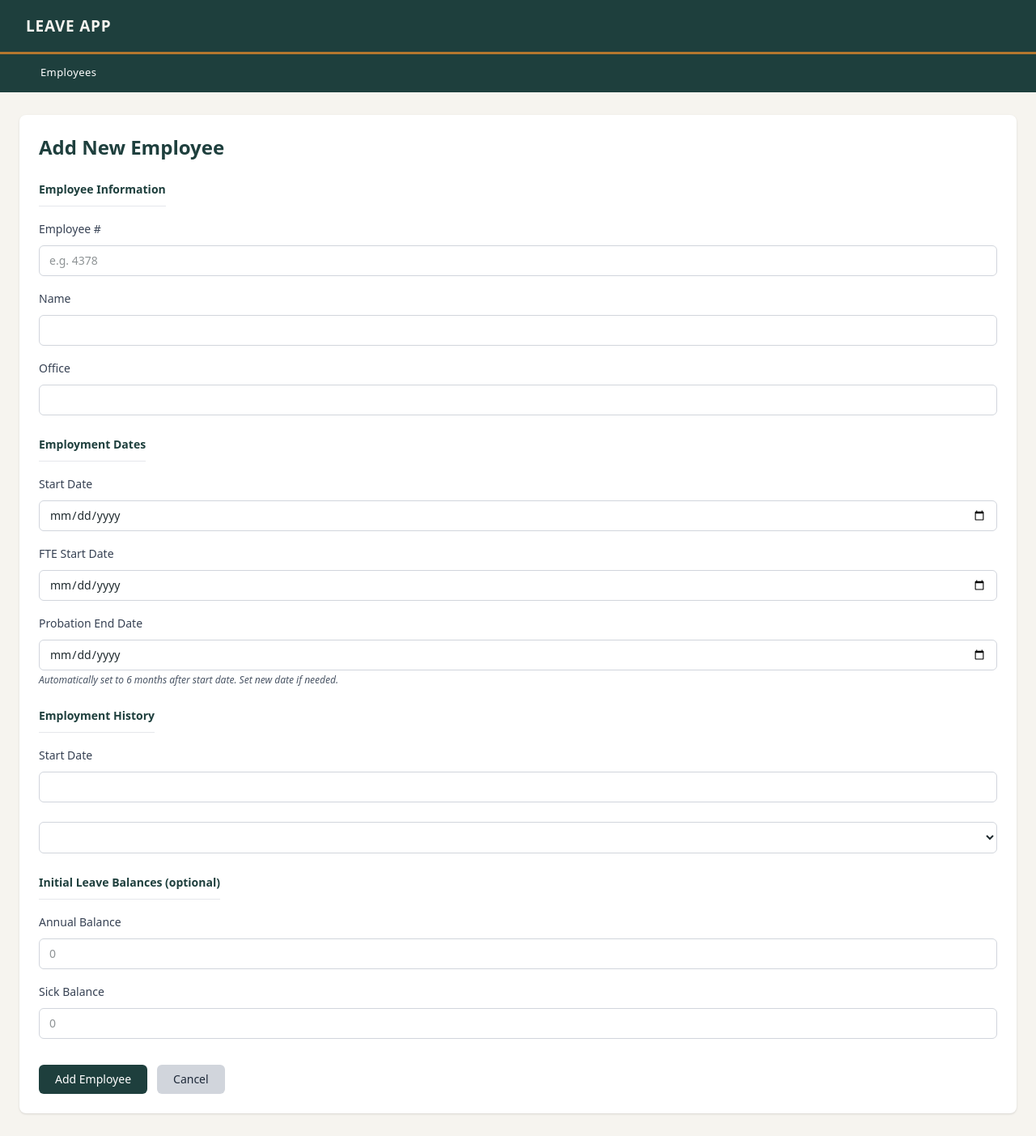
After one commit to gel0king/leave-app, a Flask app: page /employees/new in a window 1280 px wide. The commit adds this page. Shown: the whole page at 81% size. Run offline with Flask 3, Linux system fonts and the light colour scheme; lists and menus that the app fills with data are empty.

Commit message:
push for home

```diff
--- a/app/routes/employees.py
+++ b/app/routes/employees.py
@@ -12,3 +12,7 @@ def employees():
 @employees_bp.route("/employees/new")
 def new_employee():
     return render_template("new_employee.html")
+
+@employees_bp.route("/employees/add", methods=["POST"])
+def add_employee_submit():
+    pass
--- a/app/templates/employees.html
+++ b/app/templates/employees.html
@@ -67,8 +67,11 @@
                 {% endfor %}
         </table>
     </div>
+    {% else %}
+        <p class="text-gray-500 italic">No employees yet.</p>
     {% endif %}
 </div>
+
 <script>
   // Fuzzy search
   function fuzzyMatch(searchStr, targetStr) {
--- /dev/null
+++ b/app/templates/new_employee.html
@@ -0,0 +1,210 @@
+{% extends "base.html" %} {% block content %}
+
+<div class="bg-white rounded-lg p-6 shadow-sm">
+    <h2 class="text-2xl font-semibold text-[#1e3f3d] mb-6">Add New Employee</h2>
+    <form method="post" action="{{ url_for('employees.add_employee_submit') }}">
+        <!-- Employee Information -->
+        <fieldset class="mb-6">
+            <legend
+                class="font-bold text-[#1e3f3d] pb-2 mb-4 border-b border-gray-200"
+            >
+                Employee Information
+            </legend>
+            <div class="space-y-4">
+                <label class="block">
+                    <span class="text-gray-700 text-sm font-medium"
+                        >Employee #</span
+                    >
+                    <input
+                        type="text"
+                        name="employee_number"
+                        placeholder="e.g. 4378"
+                        required
+                        class="mt-2 w-full px-3 py-2 border border-gray-300 rounded-md text-sm focus:outline-none focus:ring-2 focus:ring-[#1e3f3d]"
+                    />
+                </label>
+                <label class="block">
+                    <span class="text-gray-700 text-sm font-medium">Name</span>
+                    <input
+                        type="text"
+                        name="name"
+                        required
+                        class="mt-2 w-full px-3 py-2 border border-gray-300 rounded-md text-sm focus:outline-none focus:ring-2 focus:ring-[#1e3f3d]"
+                    />
+                </label>
+                <label class="block">
+                    <span class="text-gray-700 text-sm font-medium"
+                        >Office</span
+                    >
+                    <input
+                        type="text"
+                        name="department"
+                        class="mt-2 w-full px-3 py-2 border border-gray-300 rounded-md text-sm focus:outline-none focus:ring-2 focus:ring-[#1e3f3d]"
+                    />
+                </label>
+            </div>
+        </fieldset>
+
+        <!-- Employment Dates -->
+        <fieldset class="mb-6">
+            <legend
+                class="font-bold text-[#1e3f3d] pb-2 mb-4 border-b border-gray-200"
+            >
+                Employment Dates
+            </legend>
+            <div class="space-y-4">
+                <label class="block">
+                    <span class="text-gray-700 text-sm font-medium"
+                        >Start Date</span
+                    >
+                    <input
+                        type="date"
+                        name="start_date"
+                        id="start_date"
+                        required
+                        class="mt-2 w-full px-3 py-2 border border-gray-300 rounded-md text-sm focus:outline-none focus:ring-2 focus:ring-[#1e3f3d]"
+                    />
+                </label>
+                <label class="block">
+                    <span class="text-gray-700 text-sm font-medium"
+                        >FTE Start Date</span
+                    >
+                    <input
+                        type="date"
+                        name="fte_start_date"
+                        id="fte_start_date"
+                        required
+                        class="mt-2 w-full px-3 py-2 border border-gray-300 rounded-md text-sm focus:outline-none focus:ring-2 focus:ring-[#1e3f3d]"
+                    />
+                </label>
+                <label class="block">
+                    <span class="text-gray-700 text-sm font-medium"
+                        >Probation End Date</span
+                    >
+                    <input
+                        type="date"
+                        name="probation_end"
+                        id="probation_end"
+                        class="mt-2 w-full px-3 py-2 border border-gray-300 rounded-md text-sm focus:outline-none focus:ring-2 focus:ring-[#1e3f3d]"
+                    />
+                    <p class="text-xs text-gray-600 italic mt-1">
+                        Automatically set to 6 months after start date. Set new
+                        date if needed.
+                    </p>
+                </label>
+            </div>
+        </fieldset>
+
+        <!-- Employment History -->
+        <fieldset class="mb-6">
+            <legend
+                class="font-bold text-[#1e3f3d] pb-2 mb-4 border-b border-gray-200"
+            >
+                Employment History
+            </legend>
+            <div class="space-y-4">
+                <label class="block">
+                    <span class="text-gray-700 text-sm font-medium"
+                        >Start Date</span
+                    >
+                    <input
+                        type="Text"
+                        name="start_date"
+                        id="start_date"
+                        required
+                        class="mt-2 w-full px-3 py-2 border border-gray-300 rounded-md text-sm focus:outline-none focus:ring-2 focus:ring-[#1e3f3d]"
+                    />
+                </label>
+                <select
+                    id="employee_hire_type_id"
+                    name="employee_hire_type_id"
+                    required
+                    class="mt-2 w-full px-3 py-2 border border-gray-300 rounded-md text-sm focus:outline-none focus:ring-2 focus:ring-[#1e3f3d]"
+                >
+                    {% for h in history %}
+                    <option value="{{ h.id }}">{{h.type}}</option>
+                    {% endfor %}
+                </select>
+            </div>
+        </fieldset>
+
+        <!-- Initial Leave Balances -->
+        <fieldset class="mb-6">
+            <legend
+                class="font-bold text-[#1e3f3d] pb-2 mb-4 border-b border-gray-200"
+            >
+                Initial Leave Balances (optional)
+            </legend>
+            <div class="space-y-4">
+                <label class="block">
+                    <span class="text-gray-700 text-sm font-medium"
+                        >Annual Balance</span
+                    >
+                    <input
+                        type="number"
+                        step="0.5"
+                        name="annual_balance"
+                        placeholder="0"
+                        class="mt-2 w-full px-3 py-2 border border-gray-300 rounded-md text-sm focus:outline-none focus:ring-2 focus:ring-[#1e3f3d]"
+                    />
+                </label>
+                <label class="block">
+                    <span class="text-gray-700 text-sm font-medium"
+                        >Sick Balance</span
+                    >
+                    <input
+                        type="number"
+                        step="0.5"
+                        name="sick_balance"
+                        placeholder="0"
+                        class="mt-2 w-full px-3 py-2 border border-gray-300 rounded-md text-sm focus:outline-none focus:ring-2 focus:ring-[#1e3f3d]"
+                    />
+                </label>
+            </div>
+        </fieldset>
+
+        <div class="flex gap-3 mt-8">
+            <button
+                type="submit"
+                class="px-5 py-2 bg-[#1e3f3d] text-white rounded-md text-sm font-medium hover:bg-[#16302d] transition-colors"
+            >
+                Add Employee
+            </button>
+            <a
+                href="{{ url_for('employees.employees') }}"
+                class="px-5 py-2 bg-gray-300 text-gray-800 rounded-md text-sm font-medium hover:bg-gray-400 transition-colors no-underline"
+                >Cancel</a
+            >
+        </div>
+    </form>
+</div>
+
+<script>
+    document
+        .getElementById("fte_start_date")
+        .addEventListener("change", function () {
+            const probationEndInput = document.getElementById("probation_end");
+
+            // Only calculate if the probation end date is empty
+            if (!probationEndInput.value) {
+                const startDate = new Date(this.value);
+                if (!isNaN(startDate.getTime())) {
+                    // Add 6 months to the start date
+                    const probationEnd = new Date(startDate);
+                    probationEnd.setMonth(probationEnd.getMonth() + 6);
+
+                    // Format as YYYY-MM-DD
+                    const year = probationEnd.getFullYear();
+                    const month = String(probationEnd.getMonth() + 1).padStart(
+                        2,
+                        "0",
+                    );
+                    const day = String(probationEnd.getDate()).padStart(2, "0");
+
+                    probationEndInput.value = `${year}-${month}-${day}`;
+                }
+            }
+        });
+</script>
+
+{% endblock %}
```
